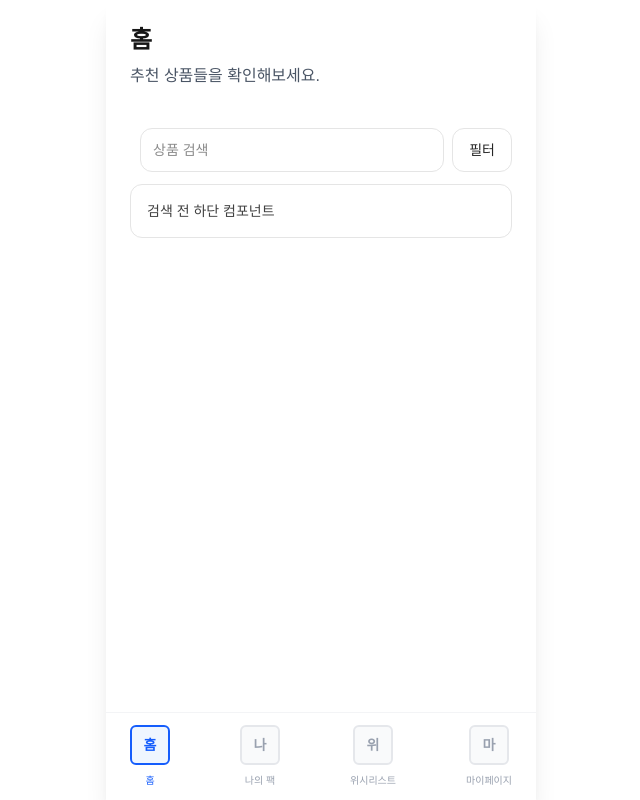
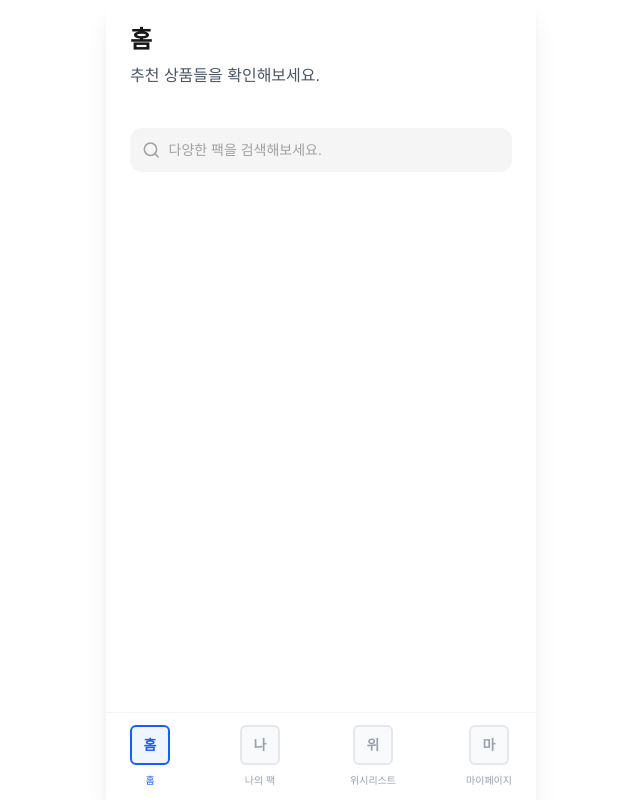
Before and after one commit to dnd-side-project/dnd-14th-4-frontend, a Next.js app: page / in a window 1280 px wide. Shown: the whole page, without its empty margins (319-959 px from the left). Built offline with nearby package versions, Linux system fonts and the light colour scheme; a web font is replaced by a local one.

Commit message:
feat: 검색 플로우 페이지 이동으로 수정

```diff
--- /dev/null
+++ b/src/app/search/page.tsx
@@ -0,0 +1,135 @@
+"use client";
+
+import * as React from "react";
+import { useRouter } from "next/navigation";
+import {
+  FiChevronLeft,
+  FiSearch,
+  FiSliders,
+  FiClock,
+  FiX,
+} from "react-icons/fi";
+
+import { BtnSelection } from "@/shared/ui/BtnSelection";
+import {
+  POPULAR_KEYWORDS,
+  RECENT_SEARCHES,
+  type RecentSearch,
+} from "@/features/search/model/mock";
+import { FlowLayoutFooter } from "@/shared/ui/layouts/flow-chart/FlowLayoutFooter";
+
+export default function SearchPage() {
+  const router = useRouter();
+  const [query, setQuery] = React.useState("");
+  const [recents, setRecents] = React.useState<RecentSearch[]>(RECENT_SEARCHES);
+  const [selectedPopularId, setSelectedPopularId] = React.useState("p2");
+
+  const clearAll = () => setRecents([]);
+  const removeOne = (id: string) =>
+    setRecents((prev) => prev.filter((x) => x.id !== id));
+
+  return (
+    <main className="min-h-dvh bg-white pb-24">
+      <header className="px-4 pt-5">
+        <div className="flex items-center gap-2">
+          <button
+            type="button"
+            aria-label="뒤로가기"
+            onClick={() => router.back()}
+            className="grid h-11 w-11 place-items-center rounded-xl"
+          >
+            <FiChevronLeft className="h-5 w-5 text-neutral-800" />
+          </button>
+
+          <div className="flex-1">
+            <div className="flex h-11 items-center gap-2 rounded-xl bg-neutral-100 px-3">
+              <FiSearch className="h-5 w-5 text-neutral-400" />
+              <input
+                value={query}
+                onChange={(e) => setQuery(e.target.value)}
+                placeholder="다양한 팩을 검색해보세요."
+                className="h-full w-full bg-transparent text-sm text-neutral-800 outline-none placeholder:text-neutral-400"
+              />
+            </div>
+          </div>
+
+          <button
+            type="button"
+            aria-label="필터"
+            onClick={() => router.push("/filter-search")}
+            className="grid h-11 w-11 place-items-center rounded-xl"
+          >
+            <FiSliders className="h-5 w-5 text-neutral-800" />
+          </button>
+        </div>
+      </header>
+
+      <section className="px-4 pt-6">
+        <div className="flex items-center justify-between">
+          <h2 className="text-xs font-semibold text-neutral-400">
+            최근 검색어
+          </h2>
+          <button
+            type="button"
+            onClick={clearAll}
+            className="text-xs font-semibold text-neutral-400"
+          >
+            전체 삭제
+          </button>
+        </div>
+
+        {recents.length === 0 ? (
+          <div className="mt-6 flex h-37 items-center justify-center rounded-xl bg-transparent">
+            <p className="type-label1 text-neutral-400">
+              최근 검색어가 없습니다.
+            </p>
+          </div>
+        ) : (
+          <ul className="mt-3 divide-y divide-neutral-200">
+            {recents.map((item) => (
+              <li key={item.id} className="flex items-center gap-3 py-4">
+                <FiClock className="h-5 w-5 text-neutral-400" />
+                <span className="flex-1 text-sm text-neutral-800">
+                  {item.keyword}
+                </span>
+                <button
+                  type="button"
+                  aria-label="삭제"
+                  onClick={() => removeOne(item.id)}
+                  className="grid h-8 w-8 place-items-center text-neutral-400"
+                >
+                  <FiX className="h-5 w-5" />
+                </button>
+              </li>
+            ))}
+          </ul>
+        )}
+
+        <div className="mt-10">
+          <h3 className="text-xs font-semibold text-neutral-400">
+            인기 키워드
+          </h3>
+          <div className="mt-4 flex flex-wrap gap-2">
+            {POPULAR_KEYWORDS.map((kw) => (
+              <BtnSelection
+                key={kw.id}
+                selected={selectedPopularId === kw.id}
+                onClick={() => setSelectedPopularId(kw.id)}
+              >
+                {kw.label}
+              </BtnSelection>
+            ))}
+          </div>
+        </div>
+      </section>
+
+      <FlowLayoutFooter
+        label="다음"
+        disabled={!query && !selectedPopularId}
+        onClick={() => {
+          console.log("다음 클릭");
+        }}
+      />
+    </main>
+  );
+}
--- a/src/features/search/model/useSearchMode.ts
+++ /dev/null
@@ -1,12 +0,0 @@
-"use client";
-
-import { useCallback, useState } from "react";
-
-export function useSearchMode() {
-  const [isSearchMode, setIsSearchMode] = useState(false);
-
-  const enter = useCallback(() => setIsSearchMode(true), []);
-  const exit = useCallback(() => setIsSearchMode(false), []);
-
-  return { isSearchMode, enter, exit, setIsSearchMode };
-}
--- a/src/features/search/ui/PreSearchBottom.tsx
+++ /dev/null
@@ -1,10 +0,0 @@
-"use client";
-import React from "react";
-
-export function PreSearchBottom() {
-  return (
-    <div className="mt-3 rounded-xl border border-neutral-200 bg-white p-4 text-sm text-neutral-700">
-      검색 전 하단 컴포넌트
-    </div>
-  );
-}
--- a/src/features/search/ui/SearchBottom.tsx
+++ /dev/null
@@ -1,10 +0,0 @@
-"use client";
-import React from "react";
-
-export function SearchBottom() {
-  return (
-    <div className="mt-3 rounded-xl border border-neutral-200 bg-white p-4 text-sm text-neutral-700">
-      검색 후 하단 컴포넌트
-    </div>
-  );
-}
--- a/src/features/search/ui/SearchInput.tsx
+++ b/src/features/search/ui/SearchInput.tsx
@@ -1,36 +1,49 @@
 "use client";
 
-import React, { useEffect, useRef } from "react";
+import * as React from "react";
+import { FiSearch } from "react-icons/fi";
 
 type Props = {
-  isSearchMode: boolean;
+  isSearchMode?: boolean;
   query: string;
   onChange: (v: string) => void;
-  onEnterSearchMode: () => void;
+  onEnterSearchMode?: () => void; // 검색 페이지 이동
 };
 
 export function SearchInput({
-  isSearchMode,
+  isSearchMode = false,
   query,
   onChange,
   onEnterSearchMode,
 }: Props) {
-  const inputRef = useRef<HTMLInputElement>(null);
+  const handleFocus = () => {
+    if (!isSearchMode) {
+      onEnterSearchMode?.();
+    }
+  };
 
-  useEffect(() => {
-    if (!isSearchMode) return;
-    requestAnimationFrame(() => inputRef.current?.focus());
-  }, [isSearchMode]);
+  const handleKeyDown = (e: React.KeyboardEvent<HTMLInputElement>) => {
+    if (e.key === "Enter") {
+      onEnterSearchMode?.();
+    }
+  };
 
   return (
-    <div className="h-11 rounded-xl border border-neutral-200 bg-white flex items-center transition-all duration-300 ease-out px-3">
+    <div
+      className={`flex h-11 items-center gap-2 rounded-xl px-3 transition-all duration-300 ${
+        isSearchMode ? "bg-neutral-100" : "bg-neutral-100"
+      }`}
+      onClick={handleFocus}
+    >
+      <FiSearch className="h-5 w-5 text-neutral-400" />
+
       <input
-        ref={inputRef}
         value={query}
         onChange={(e) => onChange(e.target.value)}
-        placeholder={isSearchMode ? "검색어를 입력하세요" : "상품 검색"}
-        className="w-full outline-none text-sm"
-        onFocus={onEnterSearchMode}
+        onFocus={handleFocus}
+        onKeyDown={handleKeyDown}
+        placeholder="다양한 팩을 검색해보세요."
+        className="h-full w-full bg-transparent text-sm text-neutral-800 outline-none placeholder:text-neutral-400"
       />
     </div>
   );
--- a/src/widgets/home-search-header/ui/HomeSearchHeader.tsx
+++ b/src/widgets/home-search-header/ui/HomeSearchHeader.tsx
@@ -2,72 +2,24 @@
 
 import React, { useState } from "react";
 import { useRouter } from "next/navigation";
-import { FiChevronLeft } from "react-icons/fi";
+import { SearchInput } from "@/features/search/ui/SearchInput";
 
-import { useSearchMode } from "@/features/search/model/useSearchMode";
-import { SearchInput } from "@/features/search/ui/SearchInput";
-import { PreSearchBottom } from "@/features/search/ui/PreSearchBottom";
-import { SearchBottom } from "@/features/search/ui/SearchBottom";
-
-type Props = {
-  onSearchModeChange?: (v: boolean) => void;
-};
-
-export function HomeSearchHeader({ onSearchModeChange }: Props) {
+export function HomeSearchHeader() {
   const router = useRouter();
-  const { isSearchMode, enter, exit } = useSearchMode();
   const [query, setQuery] = useState("");
 
-  const enterWithNotify = React.useCallback(() => {
-    enter();
-    onSearchModeChange?.(true);
-  }, [enter, onSearchModeChange]);
-  const exitWithNotify = React.useCallback(() => {
-    exit();
-    onSearchModeChange?.(false);
-  }, [exit, onSearchModeChange]);
+  const goSearchPage = React.useCallback(() => {
+    router.push("/search", { scroll: false });
+  }, [router]);
+
   return (
-    <section
-      className={`transition-all duration-300 ease-out ${
-        isSearchMode ? "mt-2" : "mt-10"
-      }`}
-    >
-      <div className="flex items-center gap-2 transition-all duration-300 ease-out">
-        {/* 뒤로가기: 검색모드에서만 */}
-        <button
-          type="button"
-          onClick={exitWithNotify}
-          aria-label="뒤로가기"
-          className={`h-11 rounded-xl border bg-white grid place-items-center overflow-hidden transition-all duration-300 ease-out
-          ${
-            isSearchMode
-              ? "w-11 opacity-100 scale-100 border-neutral-200"
-              : "w-0 opacity-0 scale-95 border-transparent p-0"
-          }`}
-        >
-          <FiChevronLeft className="h-5 w-5 text-neutral-700" />
-        </button>
-
-        <div className="flex-1">
-          <SearchInput
-            isSearchMode={isSearchMode}
-            query={query}
-            onChange={setQuery}
-            onEnterSearchMode={enterWithNotify}
-          />
-        </div>
-
-        {/* 필터: 다른 페이지로 이동 */}
-        <button
-          type="button"
-          onClick={() => router.push("/filter-search")}
-          className="h-11 rounded-xl border border-neutral-200 bg-white px-4 flex items-center gap-2"
-        >
-          <span className="text-sm text-neutral-800">필터</span>
-        </button>
-      </div>
-
-      {isSearchMode ? <SearchBottom /> : <PreSearchBottom />}
+    <section className="mt-10">
+      <SearchInput
+        isSearchMode={false}
+        query={query}
+        onChange={setQuery}
+        onEnterSearchMode={goSearchPage} // ✅ 클릭/포커스 시 여기 호출되게
+      />
     </section>
   );
 }
```
Also changed, not shown: src/app/filter-search/page.tsx (+53 -14 lines).
